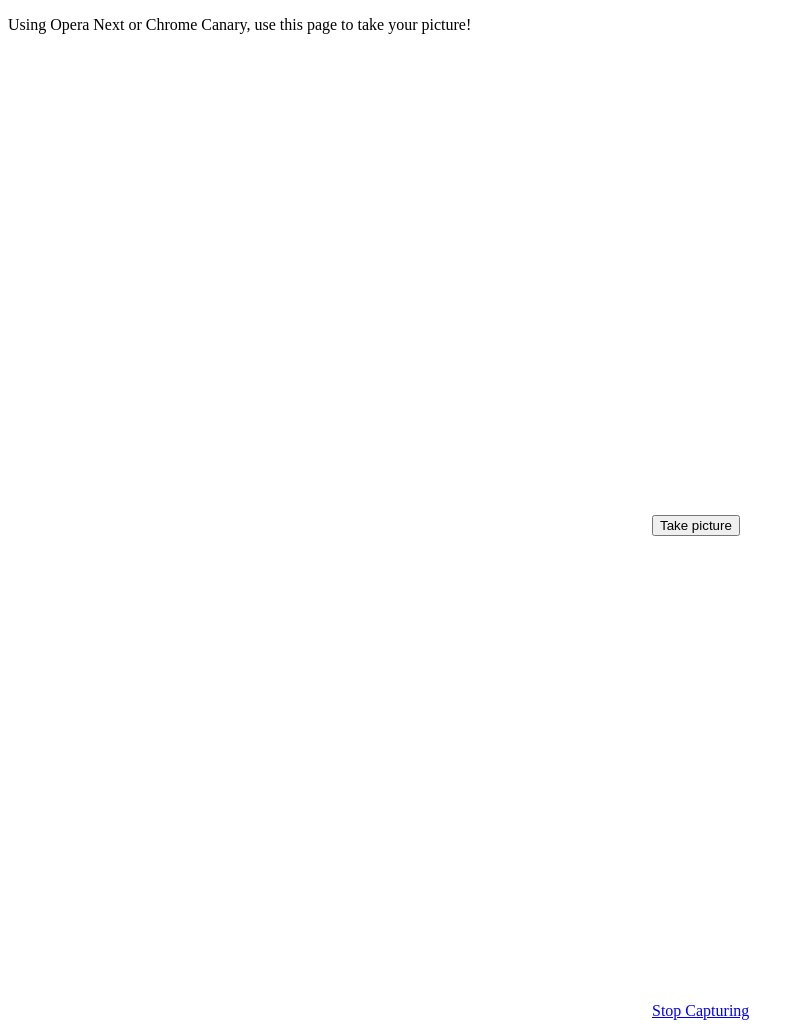
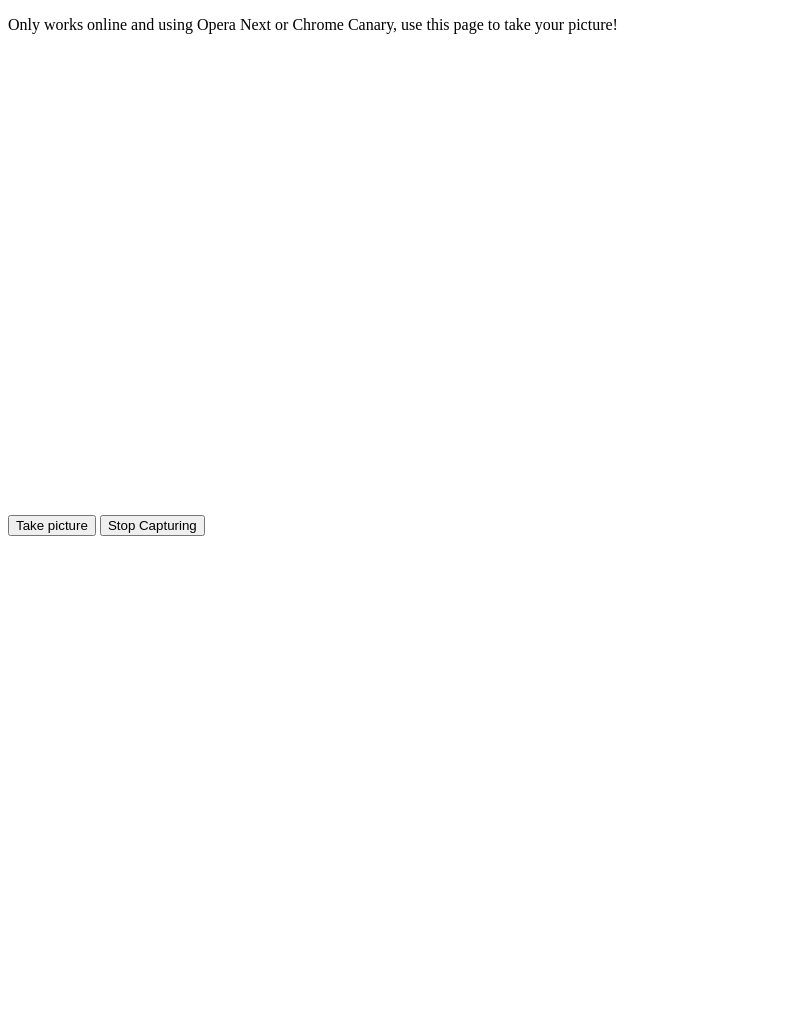
Before and after one commit to jeroendesloovere/camera-api, a plain HTML site: page index.html in a window 1280 px wide. Shown: the whole page, without its empty margins (0-804 px from the left). Drawn offline with nearby package versions, Linux system fonts and the light colour scheme.

Commit message:
Comments changed: only works online

```diff
--- a/index.html
+++ b/index.html
@@ -5,16 +5,16 @@
 	<title>Camera API test</title>
 </head>
 <body>
-	<p>Using Opera Next or Chrome Canary, use this page to take your picture!</p>
+	<p>Only works online and using Opera Next or Chrome Canary, use this page to take your picture!</p>
 	<!--
 		Ideally these elements aren't created until it's confirmed that the
 		client supports video/camera, but for the sake of illustrating the
 		elements involved, they are created with markup (not JavaScript)
 	-->
+	<button id="btnTakePicture" >Take picture</button>
+	<button id="btnStop">Stop Capturing</button>
 	<video id="video" width="640" height="480" autoplay></video>
-	<button id="btnTakePicture" >Take picture</button>
 	<canvas id="canvas" width="640" height="480"></canvas>
-	<a id="btnStop" href="#">Stop Capturing</a>
 
 	<script src="http://code.jquery.com/jquery-1.8.2.min.js"></script>
 	<script src="cameraAPI.js"></script>
```
